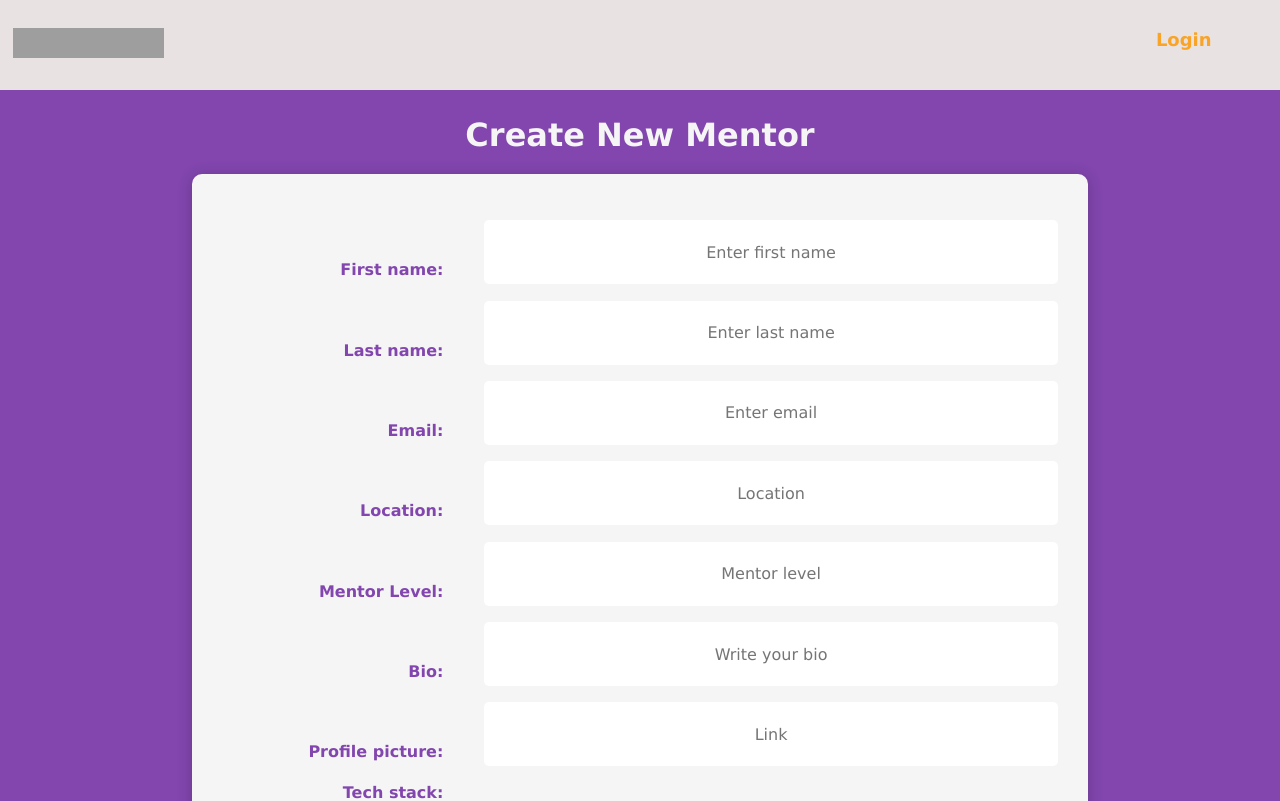
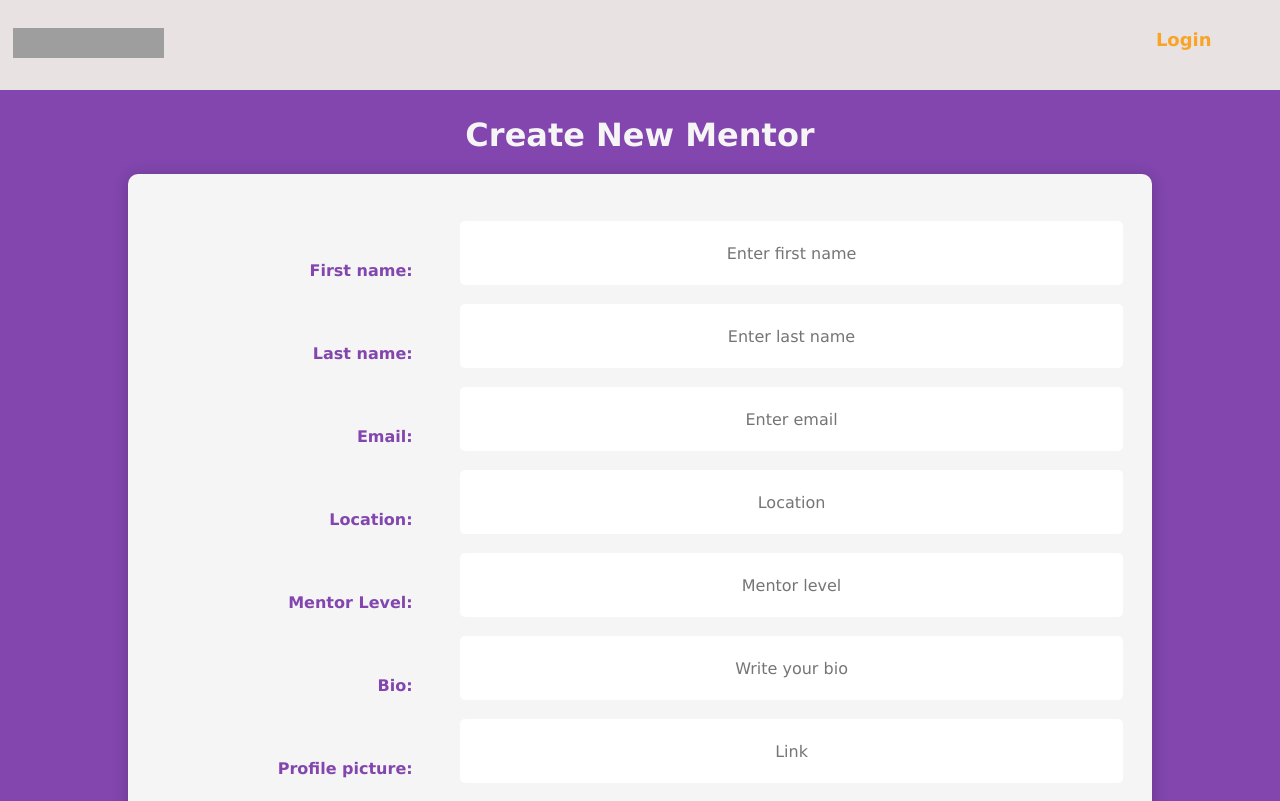
Before and after one commit to SheCodesAus/select_stars_group_2023_frontend, a React (Vite) app in the folder selectstars/: page /mentor in a window 1280 px wide. Shown: the top 801 px of the page. Built offline with nearby package versions, Linux system fonts and the light colour scheme; no server answers; grey boxes are pictures that could not be loaded.

Commit message:
Update createMentorForm.css

```diff
--- a/selectstars/src/components/CreateMentorForm/createMentorForm.css
+++ b/selectstars/src/components/CreateMentorForm/createMentorForm.css
@@ -19,7 +19,7 @@
 
 .mentor-page form {
     margin: 20px auto;
-    max-width: 70%;
+    max-width: 80%;
     padding: 3%;
     border-radius: 10px;
     box-shadow: 0 2px 15px rgb(0 0 0 / 20%);
```
